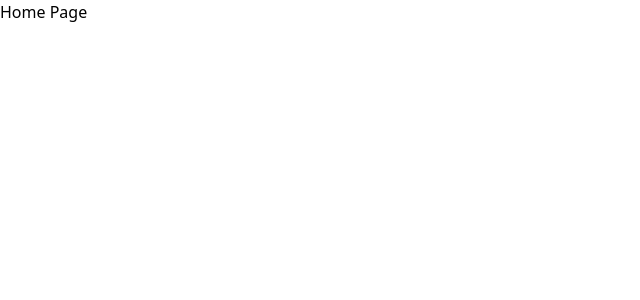
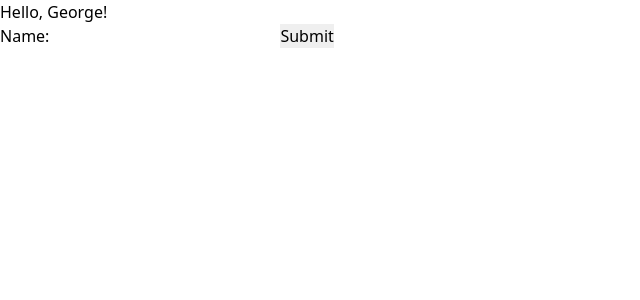
Before and after one commit to grodier/feedyak, a Next.js app: page / in a window 1280 px wide. Shown: the top 300 px of the page, without its empty margins (0-640 px from the left). Built offline with nearby package versions, Linux system fonts and the light colour scheme.

Commit message:
Set up app for posting and fetching from serverless api route

```diff
--- a/package.json
+++ b/package.json
@@ -11,7 +11,8 @@
     "@zeit/next-css": "^1.0.1",
     "next": "9.1.4",
     "react": "16.12.0",
-    "react-dom": "16.12.0"
+    "react-dom": "16.12.0",
+    "swr": "^0.1.12"
   },
   "devDependencies": {
     "autoprefixer": "^9.7.2",
--- /dev/null
+++ b/pages/api/testFunction.js
@@ -0,0 +1,5 @@
+function testFunction(req, res) {
+  res.status(200).json({ name: 'George' });
+}
+
+export default testFunction;
--- /dev/null
+++ b/pages/api/testPost.js
@@ -0,0 +1,6 @@
+function testPost(req, res) {
+  console.log(req.body);
+  res.status(200).json({ name: req.body });
+}
+
+export default testPost;
--- a/pages/index.js
+++ b/pages/index.js
@@ -1,5 +1,59 @@
-import React from 'react';
+import React, { useEffect, useState } from 'react';
 
-const Home = () => <div>Home Page</div>;
+function GreetingPhrase(name) {
+  return name ? `Hello, ${name}!` : `Hello, World!`;
+}
+
+async function postComment(data) {
+  return await fetch('/api/testPost', {
+    method: 'POST', // or 'PUT'
+    body: JSON.stringify(data), // data can be `string` or {object}!
+    headers: {
+      'Content-Type': 'application/json',
+    },
+  });
+}
+
+function Home() {
+  const [name, setName] = useState();
+  const [inputVal, setInputVal] = useState('');
+
+  useEffect(() => {
+    const fetchData = async () => {
+      const response = await fetch('/api/testFunction', {
+        method: 'GET',
+      });
+      const json = await response.json();
+      console.log(json);
+      setName(json.name);
+    };
+    fetchData();
+  }, []);
+
+  async function handleSubmit(event) {
+    alert('A name was submitted: ' + inputVal);
+    event.preventDefault();
+    const response = await postComment(inputVal);
+    const json = await response.json();
+    setName(json.name);
+  }
+
+  function handleChange(event) {
+    setInputVal(event.target.value);
+  }
+
+  return (
+    <>
+      {GreetingPhrase(name)}
+      <form onSubmit={handleSubmit}>
+        <label>
+          Name:
+          <input type="text" value={inputVal} onChange={handleChange} />
+        </label>
+        <input type="submit" value="Submit" />
+      </form>
+    </>
+  );
+}
 
 export default Home;
```
Also changed, not shown: 1 other file (tests, documents, lock files or other folders).
